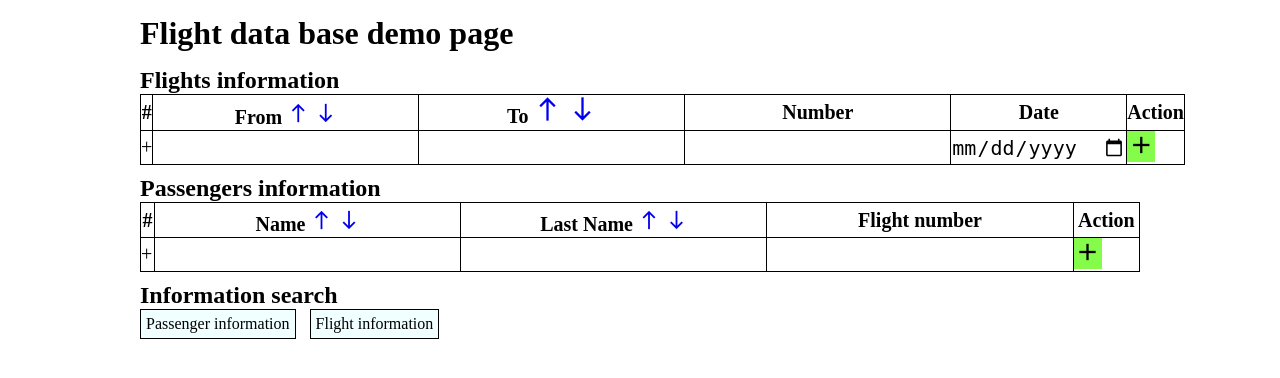
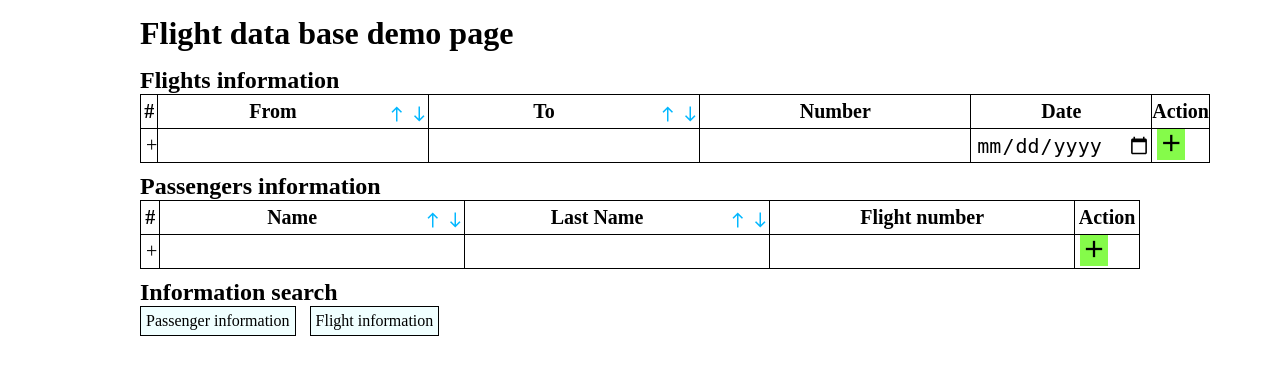
Before and after one commit to ViliusSenkus/PHP-training, a PHP site: page /My_Projects/2023-02-23_Flights_Classes/index.php in a window 1280 px wide. Shown: the top 378 px of the page. Run offline with PHP 8.4, Linux system fonts and the light colour scheme; data that the repository does not hold is empty.

Commit message:
some styling done

```diff
--- a/2023-02-23_Flights_Classes/index.php
+++ b/2023-02-23_Flights_Classes/index.php
@@ -33,27 +33,33 @@ include "control.php";
                   <thead>
                         <tr>
                               <th>#</th>
-                              <th class="sort">
-                                    <span>From<span>
-                                    <span class="material-icons-outlined">
+                              <th>
+                                    <div class="sort">
+                                          <div></div>
+                                          <div class="th-name">From</div>
+                                          <div class="material-icons-outlined">
                                                 <a href="./?act=f_from_sort_up">
                                                 north
                                                 </a>
                                                 <a href="./?act=f_from_sort_down">
                                                 south
                                                 </a>
-                                    </span>
+                                          </div>
+                                    </div>
                               </th>
                               <th>
-                                    To
-                                    <span class="material-icons-outlined">
+                                    <div class="sort">
+                                          <div></div>
+                                          <div class="th-name">To</div>
+                                          <div class="material-icons-outlined">
                                                 <a href="./?act=f_to_sort_up">
                                                 north
                                                 </a>
                                                 <a href="./?act=f_to_sort_down">
                                                 south
                                                 </a>
-                                    </span>
+                                          </div>
+                                    </div>
                               </th>
                               <th>Number</th>
                               <th>Date</th>
@@ -120,27 +126,33 @@ include "control.php";
                   <thead>
                         <tr>
                               <th>#</th>
-                              <th class="sort">
-                                    <span> Name </span>
-                                    <span class="material-icons-outlined">
+                              <th>
+                                    <div class="sort">
+                                          <div></div>
+                                          <div class="th-name"> Name </div>
+                                          <div class="material-icons-outlined">
                                                 <a href="./?act=p_name_sort_up">
                                                 north
                                                 </a>
                                                 <a href="./?act=p_name_sort_down">
                                                 south
                                                 </a>
-                                    </span>
+                                          </div>
+                                    </div>
                               </th>
-                              <th class="sort">
-                                    <span> Last Name </span>
-                                    <span class="material-icons-outlined">
+                              <th>
+                                    <div class="sort">
+                                          <div></div>
+                                          <div class="th-name"> Last Name </div>
+                                          <div class="material-icons-outlined">
                                                 <a href="./?act=p_last_sort_up">
                                                 north
                                                 </a>
                                                 <a href="./?act=p_last_sort_down">
                                                 south
                                                 </a>
-                                    </span>
+                                          </div>
+                                    </div>
                               </th>
                               <th>Flight number</th>
                               <th>Action</th>
--- a/2023-02-23_Flights_Classes/style.css
+++ b/2023-02-23_Flights_Classes/style.css
@@ -60,6 +60,17 @@ button{
 #flt_form{
       display:none;
 }
+.sort{
+      display:flex;
+      justify-content: space-between;
+}
 .sort a{
-      font-size: 22px;
+      font-size: 18px;
+      color: rgb(0, 183, 255);
 }
+.th-name{
+      padding-top: 5px;
+}
+td{
+ padding-left: 5px;
+}
```
Lines whose indentation alone changed are shown as unchanged.
